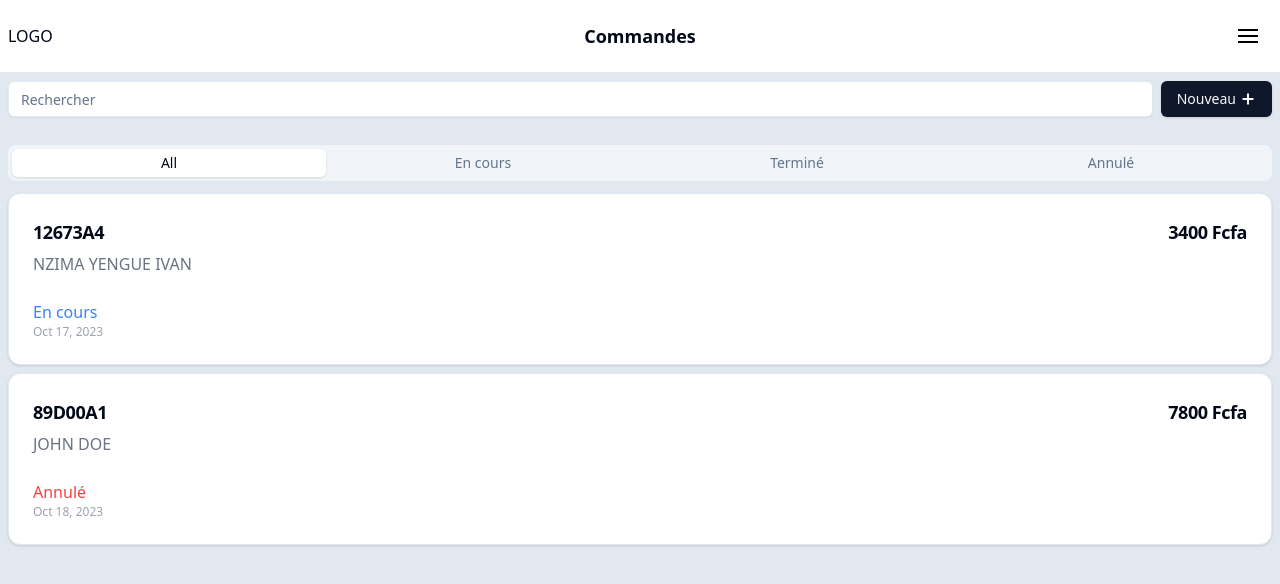
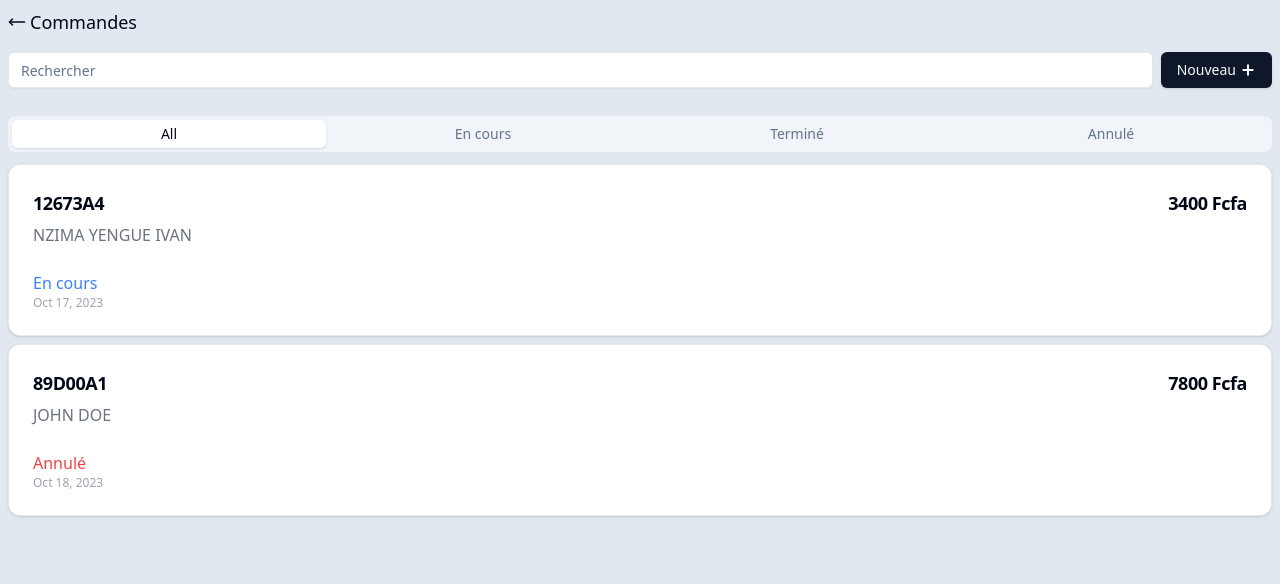
Before and after one commit to IvanFranck/landry-management-app-front, a React (Vite) app: page /commands in a window 1280 px wide. Shown: the top 584 px of the page. Built offline with nearby package versions, Linux system fonts and the light colour scheme.

Commit message:
setting dynamicaly the page title

```diff
--- a/src/components/app/CommandsStatusFilter.tsx
+++ b/src/components/app/commands/CommandsStatusFilter.tsx
@@ -1,4 +1,4 @@
-import { Tabs, TabsList, TabsTrigger } from "../ui/tabs"
+import { Tabs, TabsList, TabsTrigger } from "../../ui/tabs"
 
 export const CommandsStatusFilter = () => {
 
--- a/src/components/app/ServiceOnCommandListItem.tsx
+++ b/src/components/app/commands/ServiceOnCommandListItem.tsx
@@ -1,4 +1,4 @@
-import { Card, CardContent } from "../ui/card"
+import { Card, CardContent } from "../../ui/card"
 
 export interface ServiceOnCommandListItemProps {
     serviceName: string
--- /dev/null
+++ b/src/components/app/page-title.tsx
@@ -0,0 +1,12 @@
+import { MoveLeft } from "lucide-react"
+import { NavLink } from "react-router-dom"
+
+export default function PageTitle({ pageName, to }: { pageName: string, to: string }) {
+
+    return (
+        <NavLink className="w-full flex items-center space-x-1 p-2 text-lg font-medium" to={to}>
+            <MoveLeft size={18} />
+            <span>{pageName}</span>
+        </NavLink>
+    )
+}
--- a/src/components/ui/button.tsx
+++ b/src/components/ui/button.tsx
@@ -36,7 +36,7 @@ const buttonVariants = cva(
 
 export interface ButtonProps
   extends React.ButtonHTMLAttributes<HTMLButtonElement>,
-    VariantProps<typeof buttonVariants> {
+  VariantProps<typeof buttonVariants> {
   asChild?: boolean
 }
 
--- a/src/components/ui/input.tsx
+++ b/src/components/ui/input.tsx
@@ -3,7 +3,7 @@ import * as React from "react"
 import { cn } from "@/lib/utils"
 
 export interface InputProps
-  extends React.InputHTMLAttributes<HTMLInputElement> {}
+  extends React.InputHTMLAttributes<HTMLInputElement> { }
 
 const Input = React.forwardRef<HTMLInputElement, InputProps>(
   ({ className, type, ...props }, ref) => {
--- a/src/routes/index.tsx
+++ b/src/routes/index.tsx
@@ -1,9 +1,10 @@
-import { RouteObject } from "react-router-dom"
+import { Params, RouteObject } from "react-router-dom"
 import { Root } from "@/views/Root.tsx"
 import { CommandsListView } from "@/views/commands/CommandsListView"
 import { CommandDetailView } from "@/views/commands/CommandDetailsView"
 import ErrorPage from "@/views/error-view"
-import PageLayout from "@/views/page-layout"
+import PageLayout from "@/views/layouts/page-layout"
+import PageTitle from "@/components/app/page-title"
 
 
 export const routes: RouteObject[] = [
@@ -28,12 +29,21 @@ export const routes: RouteObject[] = [
                 children: [
                     {
                         index: true,
-                        element: <CommandsListView />
+                        element: <CommandsListView />,
+                        handle: {
+                            pageTitle: () => <PageTitle pageName="Commandes" to='/' />
+                        }
                     },
                     {
                         id: 'commande view',
                         path: ':commandId',
-                        element: <CommandDetailView />
+                        element: <CommandDetailView />,
+                        handle: {
+                            pageTitle: (params: Params) => {
+                                console.log('data routes', params)
+                                return <PageTitle pageName={`Commande ${params.commandId}`} to='/commands' />
+                            }
+                        }
                     }
                 ]
             }
--- a/src/views/commands/CommandDetailsView.tsx
+++ b/src/views/commands/CommandDetailsView.tsx
@@ -1,4 +1,4 @@
-import ServiceOnCommandListItem, { ServiceOnCommandListItemProps } from "@/components/app/ServiceOnCommandListItem"
+import ServiceOnCommandListItem, { ServiceOnCommandListItemProps } from "@/components/app/commands/ServiceOnCommandListItem"
 
 export const CommandDetailView = () => {
     const services: ServiceOnCommandListItemProps[] = [
@@ -29,7 +29,7 @@ export const CommandDetailView = () => {
 
             <div className="w-full flex flex-col space-y-2 px-2">
                 {services.map(({ price, quantity, serviceName }) => (
-                    <ServiceOnCommandListItem price={price} quantity={quantity} serviceName={serviceName} />
+                    <ServiceOnCommandListItem key={serviceName} price={price} quantity={quantity} serviceName={serviceName} />
                 ))}
             </div>
         </div>
--- a/src/views/commands/CommandsListView.tsx
+++ b/src/views/commands/CommandsListView.tsx
@@ -1,5 +1,5 @@
-import { CommandListItem, CommandListItemProps } from "@/components/app/CommandListItem"
-import { CommandsStatusFilter } from "@/components/app/CommandsStatusFilter"
+import { CommandListItem, CommandListItemProps } from "@/components/app/commands/CommandListItem"
+import { CommandsStatusFilter } from "@/components/app/commands/CommandsStatusFilter"
 import { Button } from "@/components/ui/button"
 import { Input } from "@/components/ui/input"
 import { Plus } from "lucide-react"
--- a/src/views/page-layout.tsx
+++ b/src/views/layouts/page-layout.tsx
@@ -1,10 +1,10 @@
-import { NavMobile } from "@/components/NavMobile";
 import { Outlet } from "react-router-dom"
+import { PagetitleLayout } from "./page-title-layout"
 
 export default function PageLayout() {
     return (
         <div className="w-full min-h-screen bg-slate-200 relative">
-            <NavMobile />
+            <PagetitleLayout />
             <div className="w-full">
                 <Outlet />
             </div>
--- /dev/null
+++ b/src/views/layouts/page-title-layout.tsx
@@ -0,0 +1,16 @@
+import { useMatches } from "react-router-dom";
+
+export function PagetitleLayout() {
+    const matches = useMatches()
+        .filter((match) => Boolean(match.handle?.pageTitle))
+        .map((match) => match.handle.pageTitle(match.params))
+    return (
+        <>
+            {matches.map((match, index) => (
+                <div className="w-full" key={index}>
+                    {match}
+                </div>
+            ))}
+        </>
+    )
+}
```
Also changed, not shown: src/components/app/commands/CommandListItem.tsx (renamed from src/components/app/CommandListItem.tsx), src/views/layouts/NavMobile.tsx (renamed from src/components/NavMobile.tsx).
